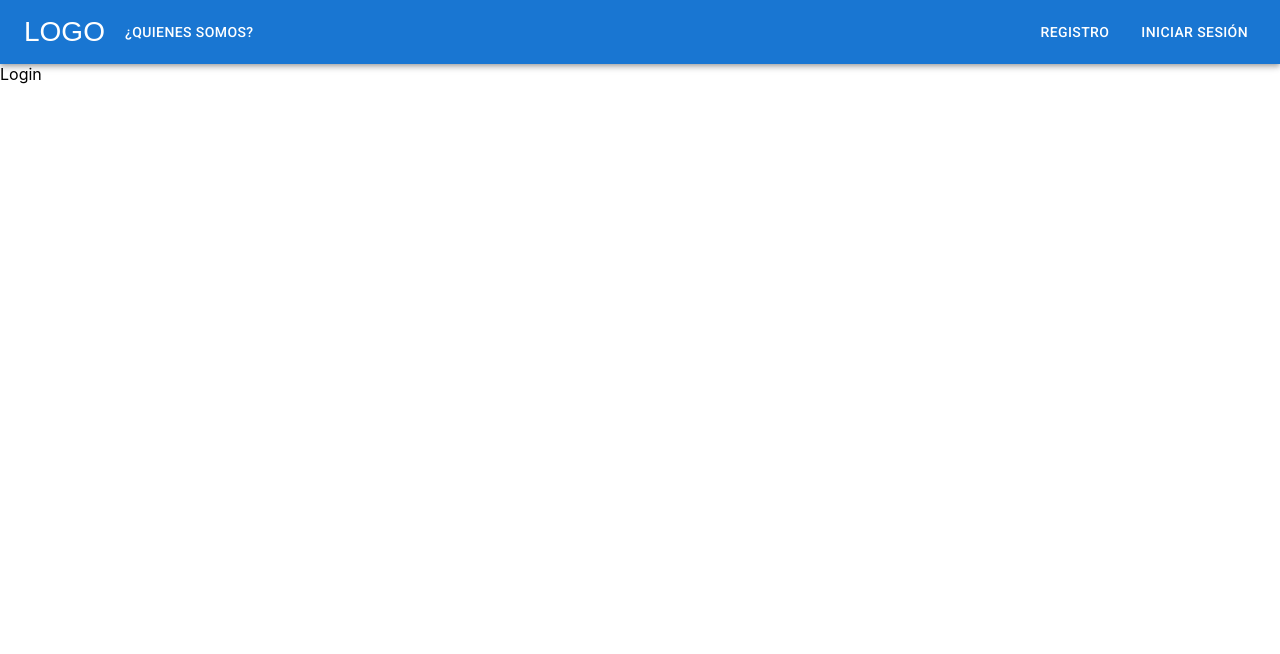
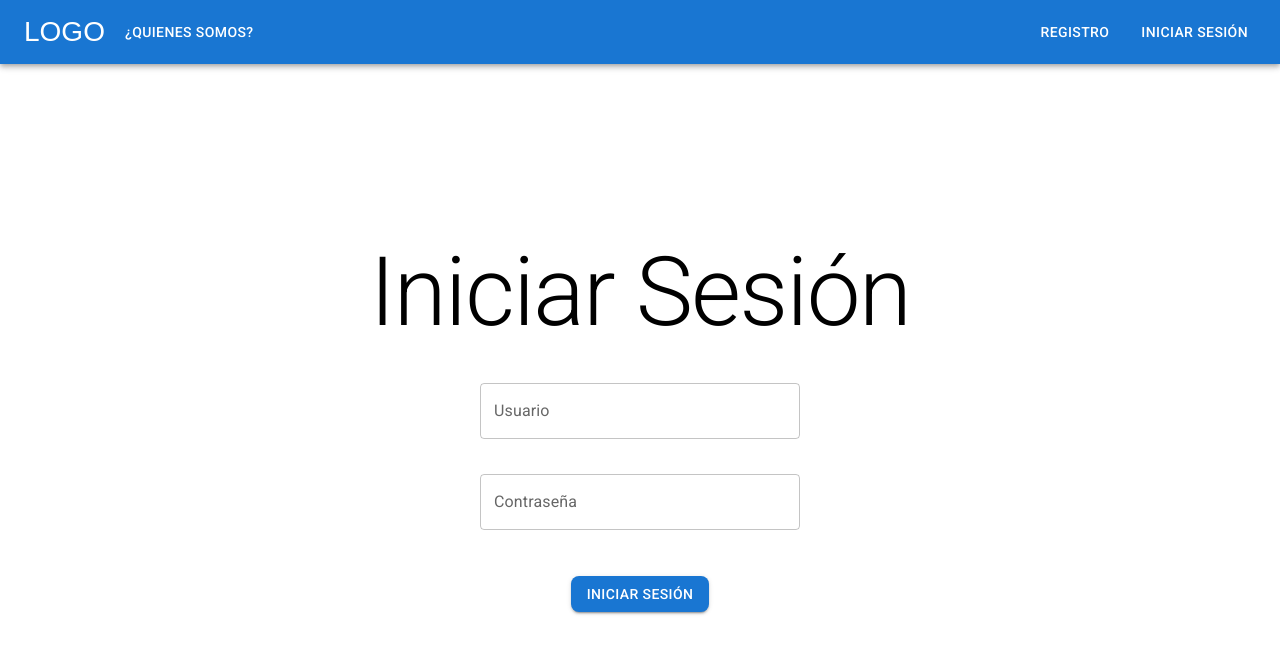
Before and after one commit to EdwardR0507/Pets-world, a React (Create React App) app: page /login in a window 1280 px wide. Shown: the top 654 px of the page. Built offline with nearby package versions, Linux system fonts and the light colour scheme.

Commit message:
feat: Login page and refactor style in Register page

```diff
--- a/src/pages/auth/Login.jsx
+++ b/src/pages/auth/Login.jsx
@@ -1,7 +1,82 @@
-import React from "react";
+import { Box, Button, Typography } from "@mui/material";
+import { useForm } from "react-hook-form";
+import TextInput from "../../ui/TextInput";
+const Login = () => {
+  const {
+    register,
+    handleSubmit,
+    formState: { errors },
+  } = useForm();
 
-const Login = () => {
-  return <div>Login</div>;
+  const onSubmit = (data) => {
+    console.log(data);
+  };
+  return (
+    <Box
+      sx={{
+        display: "flex",
+        flexDirection: "column",
+        justifyContent: "center",
+        alignItems: "center",
+        height: "calc(100vh - 64px)",
+      }}
+    >
+      <Typography variant="h1">Iniciar Sesión</Typography>
+      <form
+        onSubmit={handleSubmit(onSubmit)}
+        style={{
+          marginTop: "30px",
+          display: "flex",
+          flexDirection: "column",
+          alignItems: "center",
+          justifyContent: "space-between",
+          width: "250px",
+          height: "250px",
+        }}
+      >
+        <TextInput
+          label="Usuario"
+          name="usuario"
+          register={register}
+          variant="outlined"
+          required
+          pattern={{
+            value: /^[a-zA-Z0-9_-]{4,16}$/,
+            message:
+              "El usuario debe tener al menos 4 caracteres y puede contener letras y números",
+          }}
+          errors={errors}
+        />
+        <TextInput
+          label="Contraseña"
+          name="contraseña"
+          register={register}
+          variant="outlined"
+          type="password"
+          required
+          pattern={{
+            value:
+              /^(?=.*[A-Z])(?=.*[0-9]{2,})(?=.*[#$%&?]{2,})(?=.*[a-z]).{8,}$/,
+            message:
+              "La contraseña debe tener al menos 8 caracteres, 1 letra mayúscula, 2 números y 2 caracteres especiales(#$%&?)",
+          }}
+          errors={errors}
+        />
+        <Button
+          variant="contained"
+          color="primary"
+          type="submit"
+          sx={{
+            margin: "1rem 0",
+            borderRadius: "0.5rem",
+            border: "none",
+          }}
+        >
+          Iniciar Sesión
+        </Button>
+      </form>
+    </Box>
+  );
 };
 
 export default Login;
--- a/src/pages/auth/Register.jsx
+++ b/src/pages/auth/Register.jsx
@@ -39,7 +39,6 @@ const Register = () => {
             flexDirection: "column",
             alignItems: "center",
             justifyContent: "space-between",
-            wordBreak: "break-word",
             width: "40%",
             height: "700px",
           }}
```
